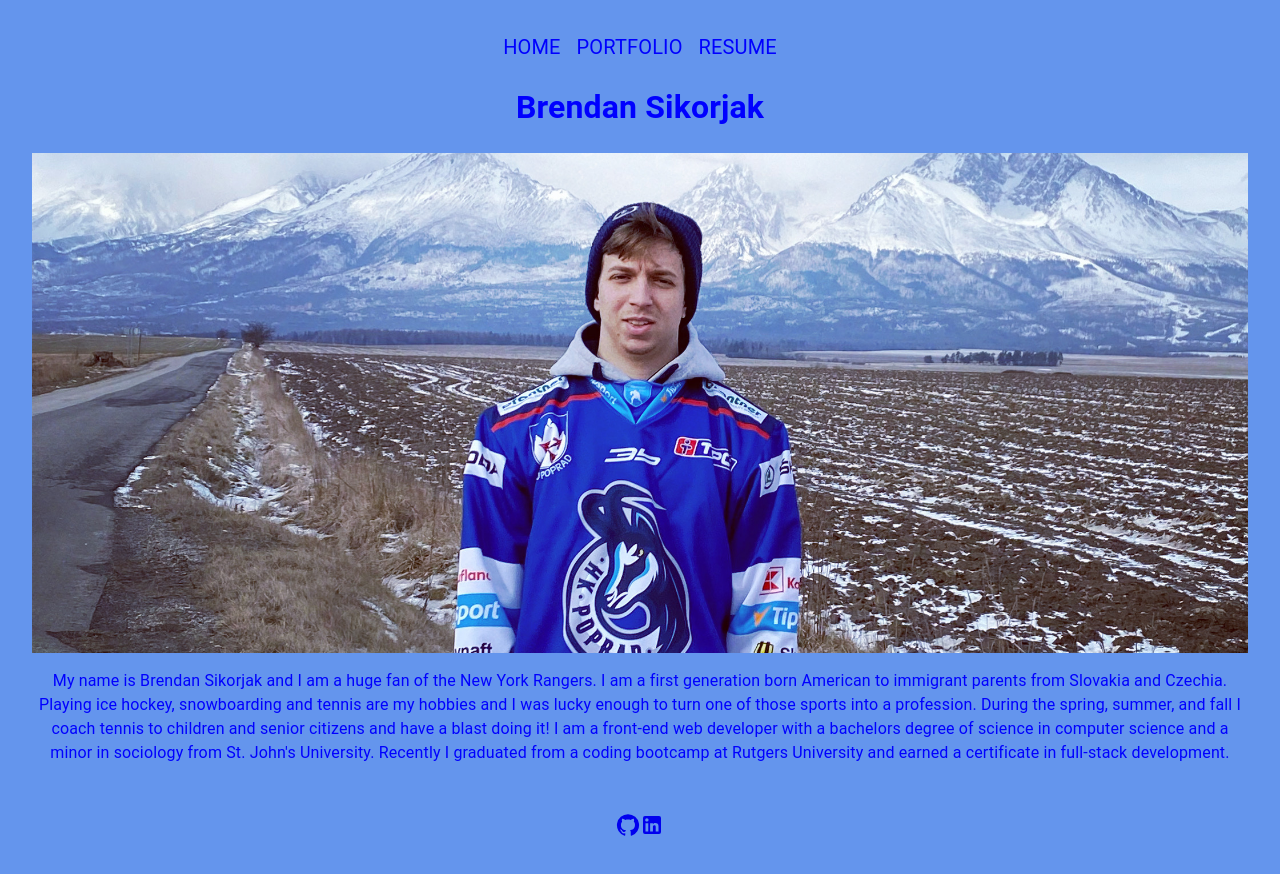
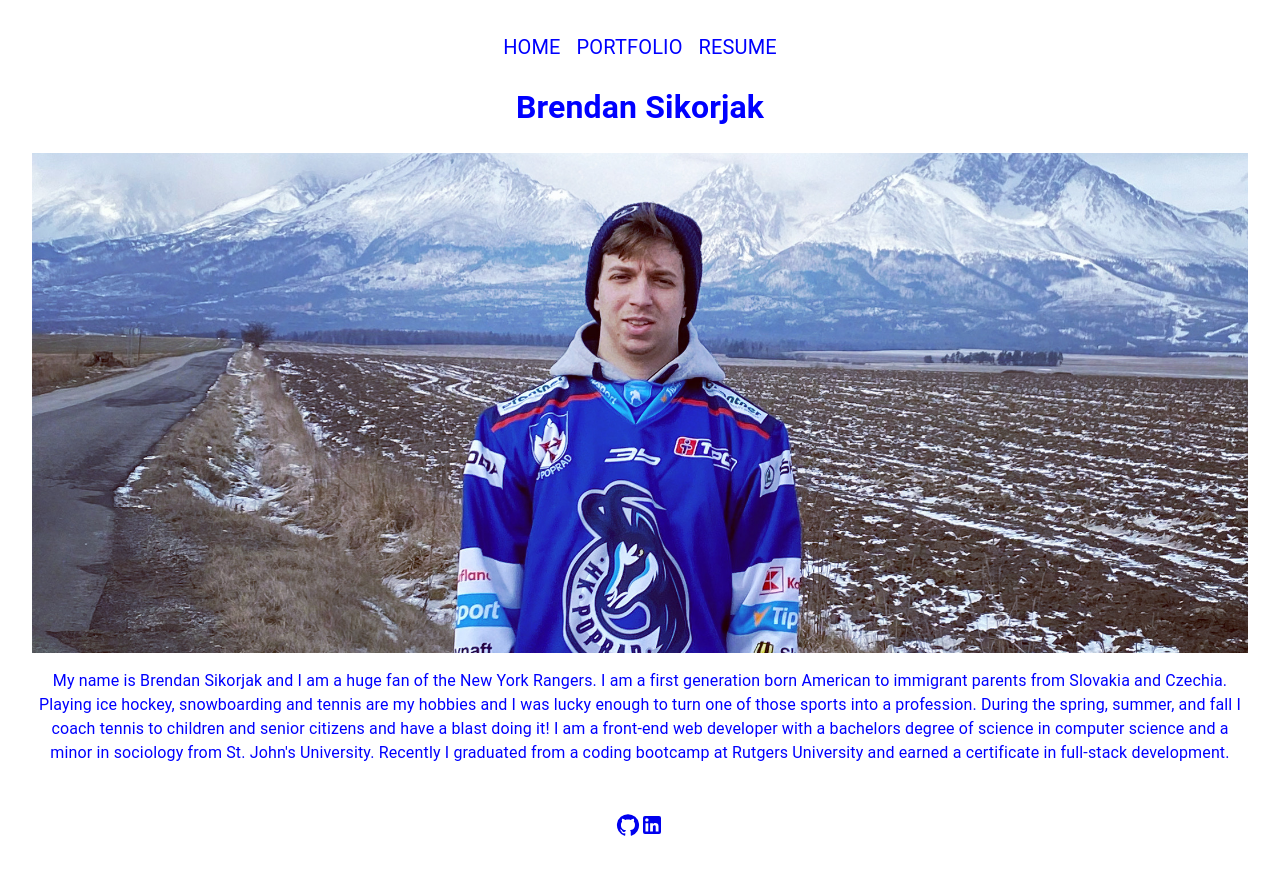
Before and after one commit to brendansikorjak/portfolio-react, a React (Vite) app: page / in a window 1280 px wide. Built offline with nearby package versions, Linux system fonts and the light colour scheme.

Commit message:
reverted changes from previous commit

```diff
--- a/src/App.css
+++ b/src/App.css
@@ -1,9 +1,5 @@
-* {
-  background-color: cornflowerblue;
-}
-
 #root {
-  /* max-width: 1280px; */
+  max-width: 1280px;
   margin: 0 auto;
   padding: 2rem;
   text-align: center;
@@ -14,6 +10,7 @@ header {
   text-align: center;
   list-style-type: none;
   font-size: 20px;
+  background-color: white;
 }
 
 .btnHeader {
--- a/src/components/Navbar.jsx
+++ b/src/components/Navbar.jsx
@@ -3,7 +3,7 @@ import { Link } from 'react-router-dom';
 function Navbar() {
   return (
     <header>
-      <div className="navContainer">
+      <div className="btnContainer">
         <Link style={{ textDecoration: 'none' }} className="btnHeader" to="/">
           HOME
         </Link>
--- a/src/index.css
+++ b/src/index.css
@@ -1,7 +1,3 @@
-* {
-  background-color: #646cff;
-}
-
 :root {
   font-family: Inter, system-ui, Avenir, Helvetica, Arial, sans-serif;
   line-height: 1.5;
```
